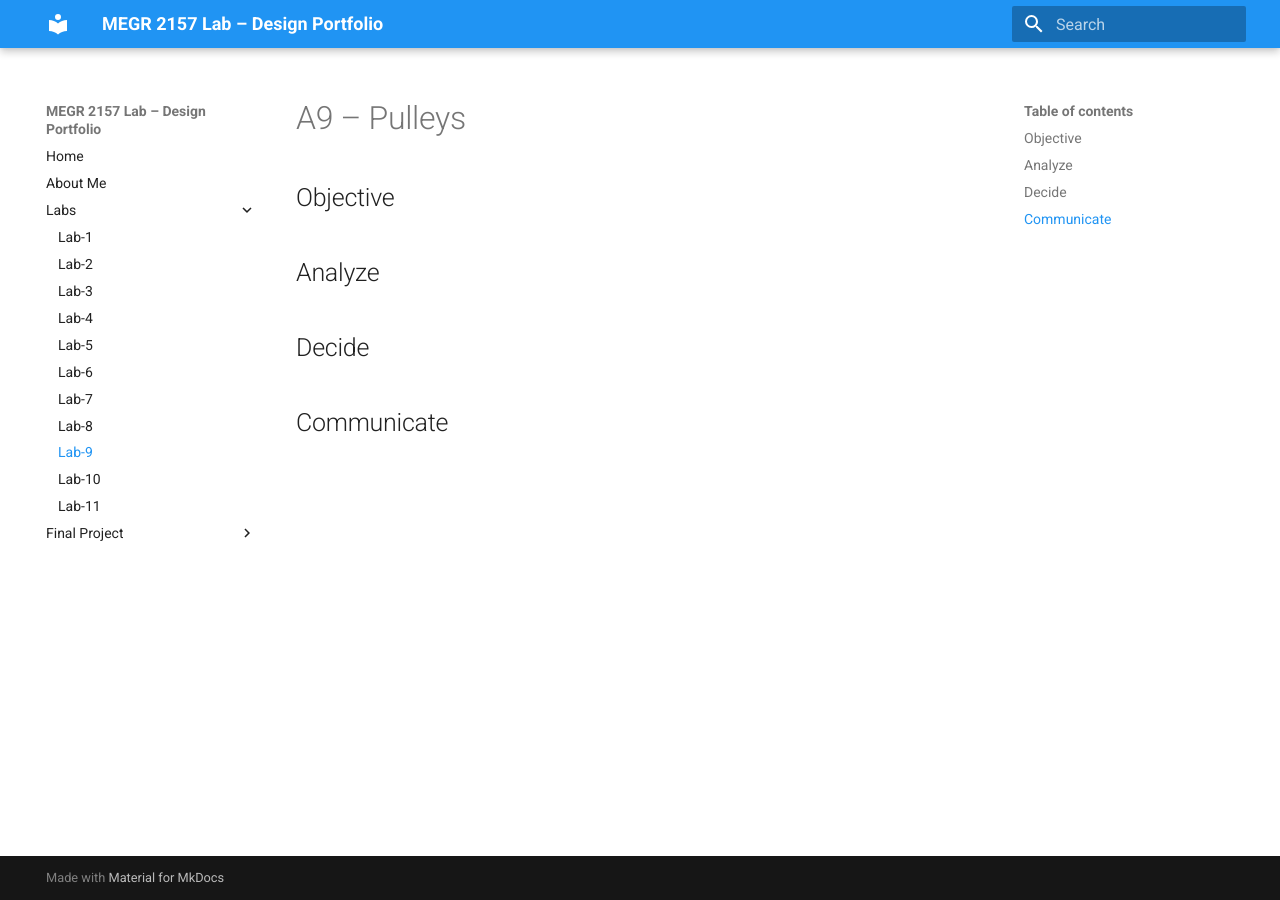
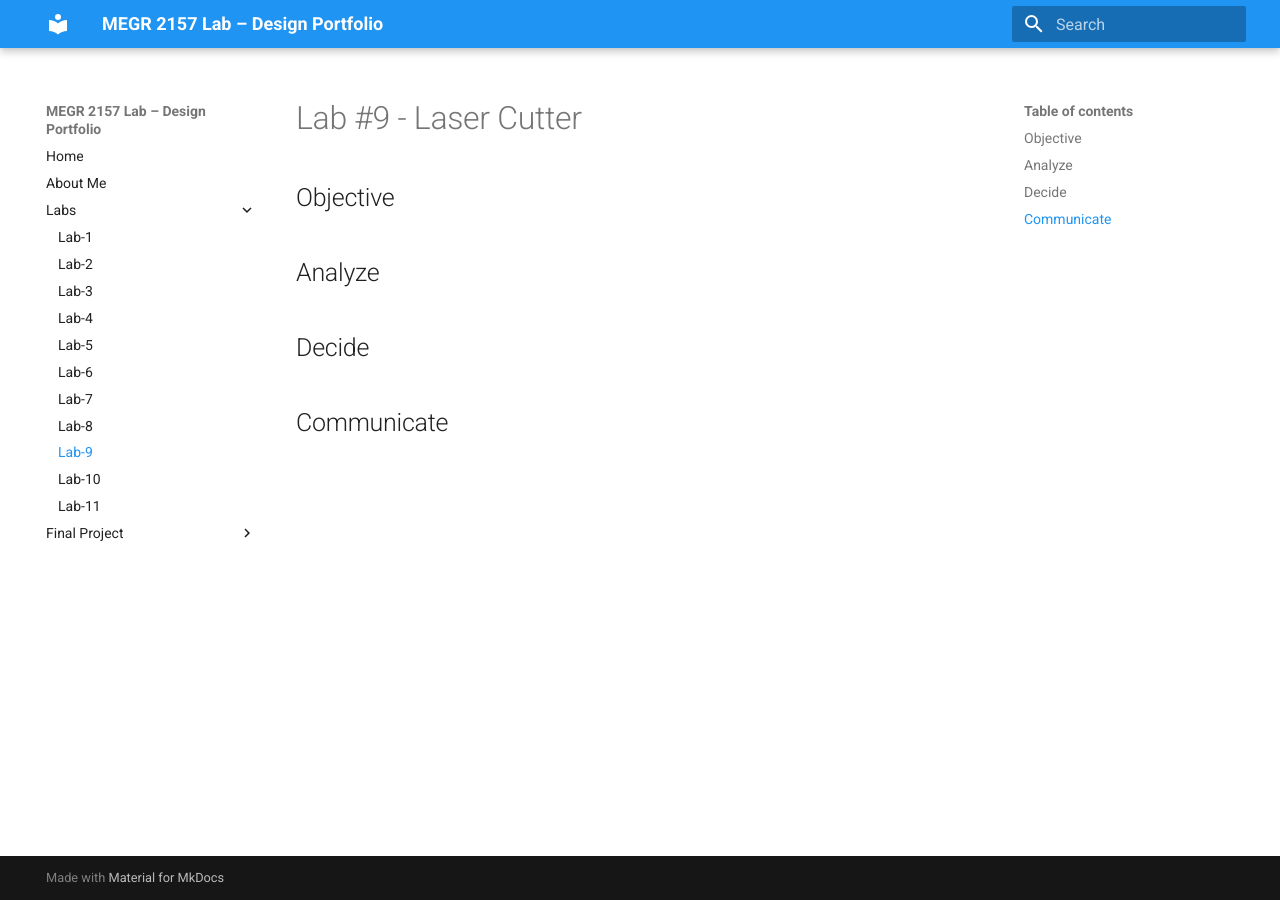
Before and after one commit to EthanMinton/Ethan-Minton-SophDesignLab-Portfolio, an MkDocs documentation site: the page built from docs/Labs/L09/index.md, in a window 1280 px wide. Built offline with MkDocs 1.6.1 and Material for MkDocs 9.7.7, drawn with Linux system fonts in a browser that asks for light colours.

Commit message:
Update index.md

```diff
--- a/docs/Labs/L09/index.md
+++ b/docs/Labs/L09/index.md
@@ -1,4 +1,4 @@
-# A9 – Pulleys
+# Lab #9 - Laser Cutter
 
 ## Objective
 
```
